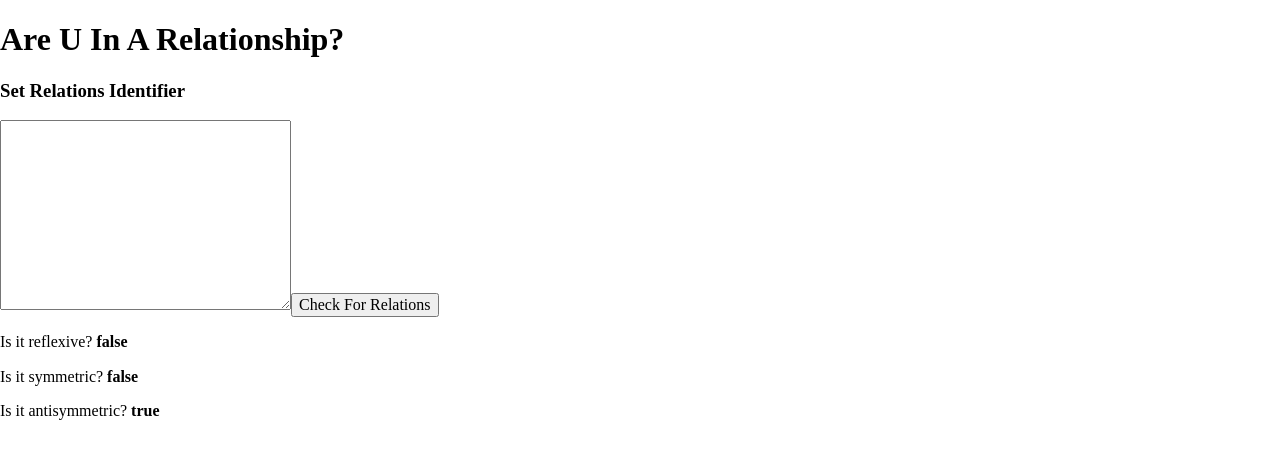
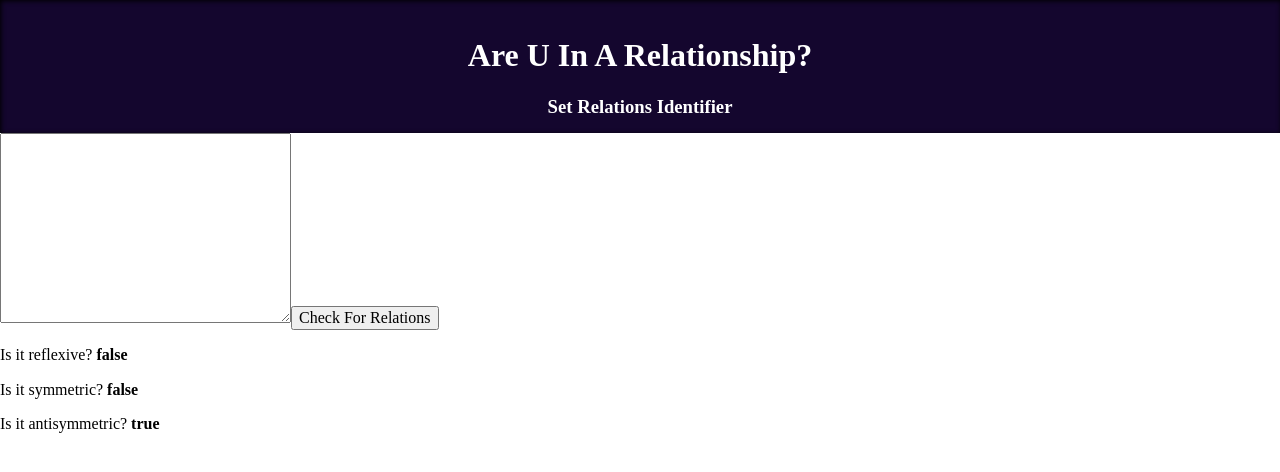
Before and after one commit to codenamerey/relation-type-determinator, a React (Create React App) app: page / in a window 1280 px wide. Shown: the top 472 px of the page. Built offline with nearby package versions, Linux system fonts and the light colour scheme.

Commit message:
Add Header style

```diff
--- /dev/null
+++ b/src/components/Header.css
@@ -0,0 +1,12 @@
+header {
+    background: rgb(20, 6, 46);
+    box-shadow: inset 1px 1px 5px black;
+    color: white;
+    padding: 1rem;
+    margin: 0;
+    text-align: center;
+}
+
+header > * {
+    margin: 0;
+}
--- a/src/components/Header.js
+++ b/src/components/Header.js
@@ -1,3 +1,5 @@
+import './Header.css';
+
 function Header() {
     return (
         <header>
```
